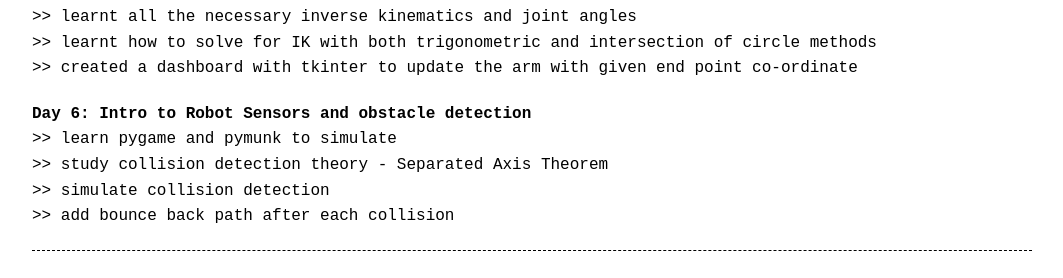
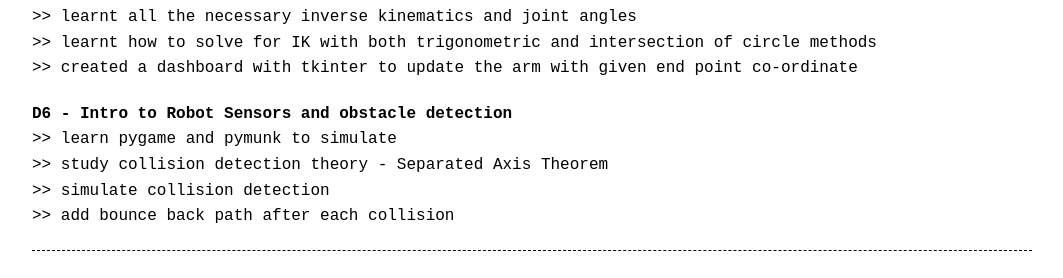
Before and after one commit to TumAro/tumaro.github.io, a Jekyll site: the page built from pages/100dor.md, in a window 1280 px wide. Shown: the part 1595-1873 px from the top of the page, without its empty margins (108-1171 px from the left). Built offline with Jekyll 4.4.1, drawn with Linux system fonts in a browser that asks for light colours.

Commit message:
updated day 6

```diff
--- a/pages/100dor.md
+++ b/pages/100dor.md
@@ -63,7 +63,7 @@ After I have update at least the Phase 1 fully, then I will release the github r
 `>>` learnt how to solve for IK with both trigonometric and intersection of circle methods
 `>>` created a dashboard with tkinter to update the arm with given end point co-ordinate
 
-**Day 6: Intro to Robot Sensors and obstacle detection**
+**D6 - Intro to Robot Sensors and obstacle detection**
 `>>` learn pygame and pymunk to simulate
 `>>` study collision detection theory - Separated Axis Theorem
 `>>` simulate collision detection
```
